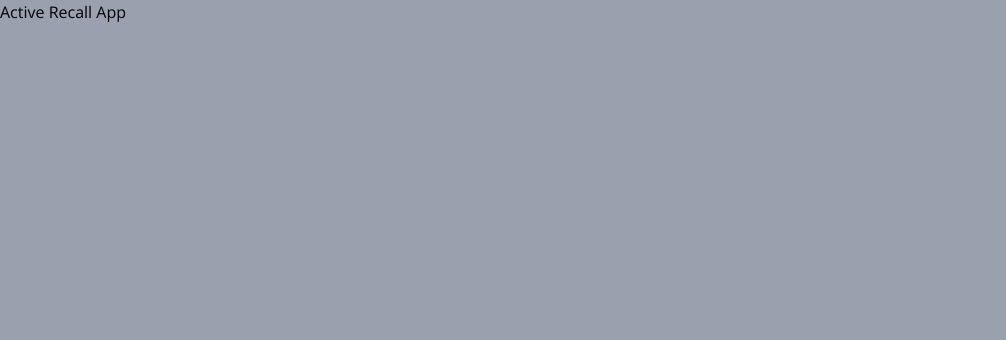
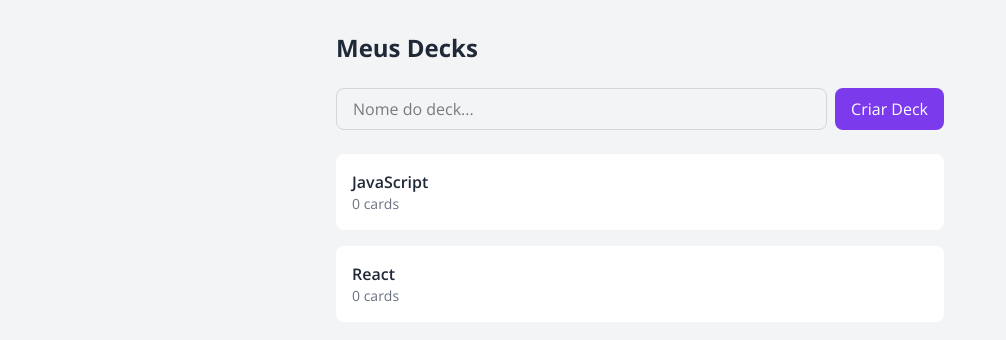
Before and after one commit to fperdona/active-recall-app, a React (Vite) app: page / in a window 1280 px wide. Shown: the top 340 px of the page, without its empty margins (0-1006 px from the left). Built offline with nearby package versions, Linux system fonts and the light colour scheme.

Commit message:
feat: adiciona pagina Home com listagem e criacao de decks

```diff
--- a/src/App.tsx
+++ b/src/App.tsx
@@ -1,9 +1,7 @@
+import { Home } from "./pages/home"
+
 function App() {
-  return (
-    <div>
-      <h1>Active Recall App</h1>
-    </div>
-  )
+  return <Home />
 }
 
 export default App
--- a/src/index.css
+++ b/src/index.css
@@ -1,12 +1,24 @@
 @import "tailwindcss";
 
 @theme {
-  /* Fonte */
-  --font-sans: "Open Sans", sans-serif;
+  /* Cores customizadas */
+  --color-primary: #7c3aed;
+  --color-primary-hover: #6d28d9;
+  --color-primary-light: #ede9fe;
+
+  /* Estados */
+  --color-success: #22c55e;
+  --color-error: #ef4444;
+  --color-warning: #f59e0b;
+
+  /* Neutras */
+  --color-background: #f3f4f6;
+  --color-card: #ffffff;
+  --color-text: #1f2937;
+  --color-text-muted: #6b7280;
 }
 
-@layer utilities {
-  .text-2xs {
-    font-size: 10px;
-  }
+body {
+  font-family: 'Open Sans', sans-serif;
+  background-color: var(--color-background);
 }
--- /dev/null
+++ b/src/pages/home.tsx
@@ -0,0 +1,61 @@
+import { useState } from "react";
+import type { Deck } from "../types";
+
+const mockDecks: Deck[] = [
+    { id: '1', name: 'JavaScript', cards: [] },
+    { id: '2', name: 'React', cards: [] }
+]
+
+export function Home() {
+    const [decks, setDecks] = useState<Deck[]>(mockDecks)
+    const [newDeckName, setNewDeckName] = useState('')
+
+    function handleCreateDeck() {
+        if (!newDeckName.trim()) return
+
+        const newDeck: Deck = {
+            id: crypto.randomUUID(),
+            name: newDeckName,
+            cards: []
+        }
+
+        setDecks([...decks, newDeck])
+        setNewDeckName('')
+    }
+
+    return (
+        <div className="p-8 max-w-2xl mx-auto">
+            <h1 className="text-2xl font-bold mb-6 text-text">Meus Decks</h1>
+
+            {/* Form para criar deck */}
+            <div className="flex gap-2 mb-6">
+                <input
+                    type="text"
+                    placeholder="Nome do deck..."
+                    value={newDeckName}
+                    onChange={(e) => setNewDeckName(e.target.value)}
+                    className="flex-1 px-4 py-2 rounded-lg border border-gray-300 focus:outline-none focus:ring-2 focus:ring-primary"
+                />
+                <button
+                    onClick={handleCreateDeck}
+                    className="px-4 py-2 cursor-pointer bg-primary text-white rounded-lg hover:bg-primary-hover transition-colors"
+                >
+                    Criar Deck
+                </button>
+            </div>
+
+
+            <div className="grid gap-4">
+                {decks.map(deck => (
+                    <div
+                        key={deck.id}
+                        className="p-4 bg-card rounded-lg hover:bg-primary-light cursor-pointer transition-colors"
+                    >
+                        <h2 className="font-semibold text-text">{deck.name}</h2>
+                        <p className="text-sm text-text-muted">{deck.cards.length} cards</p>
+                    </div>
+                ))}
+            </div>
+        </div>
+    )
+}
```
Also changed, not shown: index.html (+3 -3 lines), 2 other files (tests, documents, lock files or other folders).
